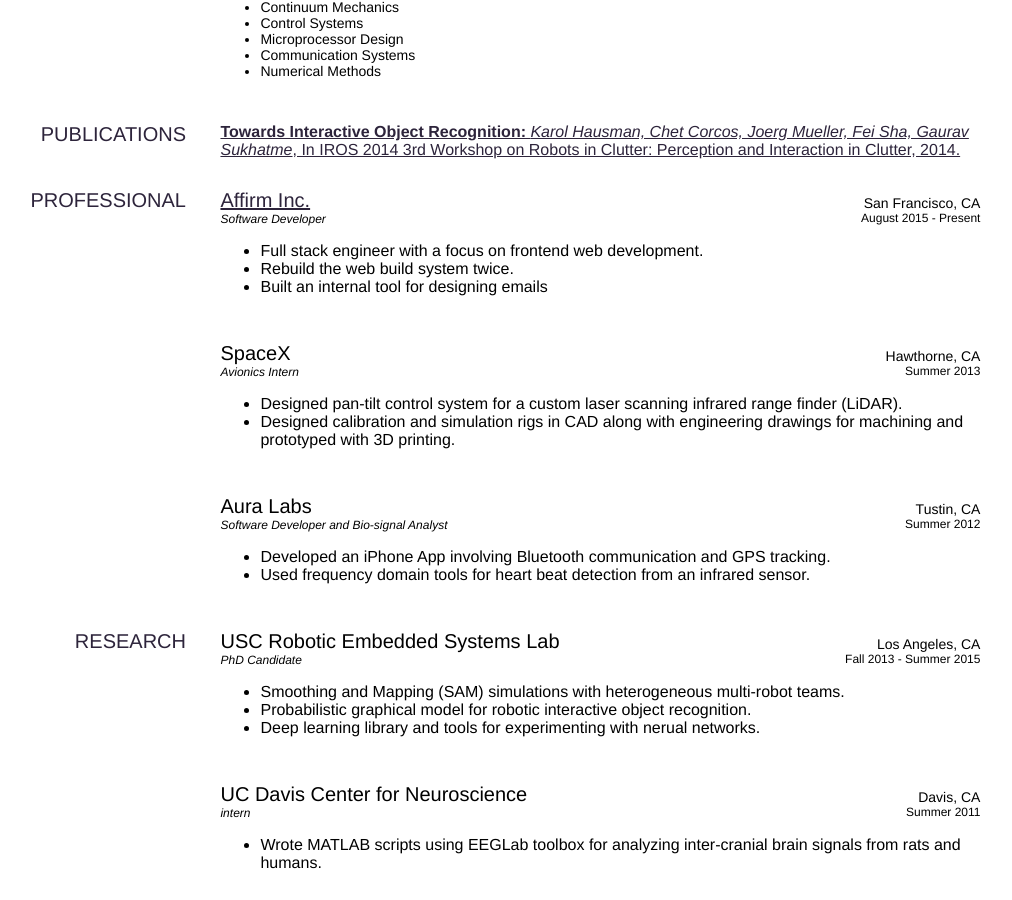
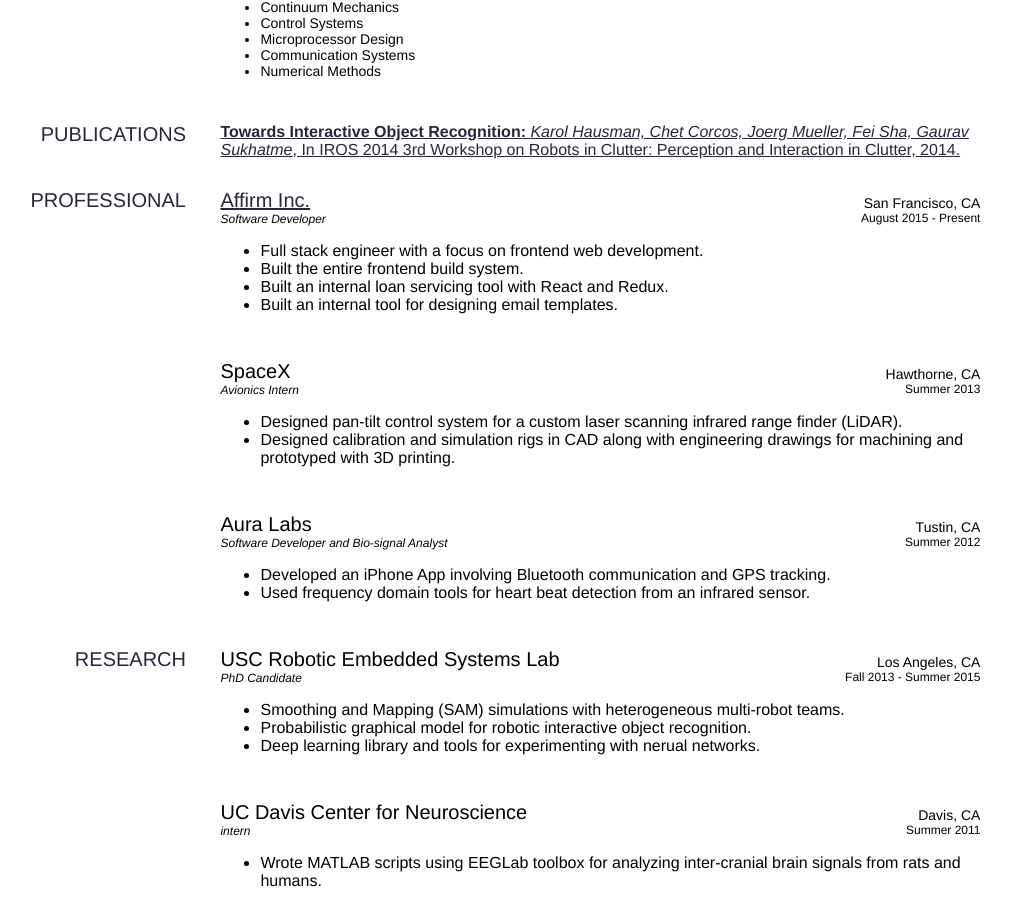
Before and after one commit to ccorcos/ccorcos.github.io, a Jekyll site: the page built from resume4pdf.html, in a window 1280 px wide and 900 px high, scrolled down 760 px. Shown: the whole window, without its empty margins (139-1151 px from the left). Built offline with Jekyll 4.4.1, drawn with Linux system fonts in a browser that asks for light colours.

Commit message:
update resume

```diff
--- a/_data/resume.json
+++ b/_data/resume.json
@@ -57,8 +57,9 @@
     "when": "August 2015 - Present",
     "notes": [
       "Full stack engineer with a focus on frontend web development.",
-      "Rebuild the web build system twice.",
-      "Built an internal tool for designing emails",
+      "Built the entire frontend build system.",
+      "Built an internal loan servicing tool with React and Redux.",
+      "Built an internal tool for designing email templates.",
     ]
   }, {
     "institution": "SpaceX",
```
